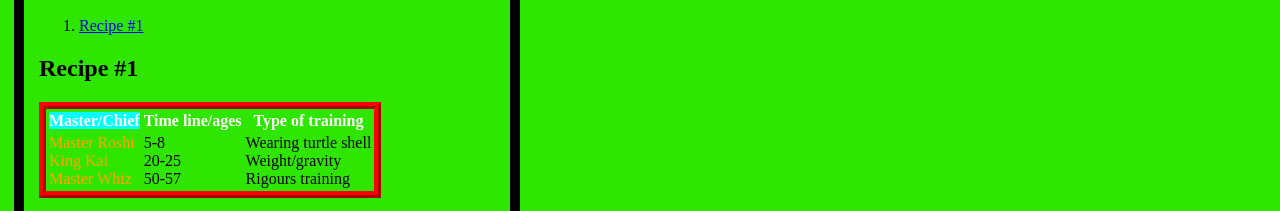
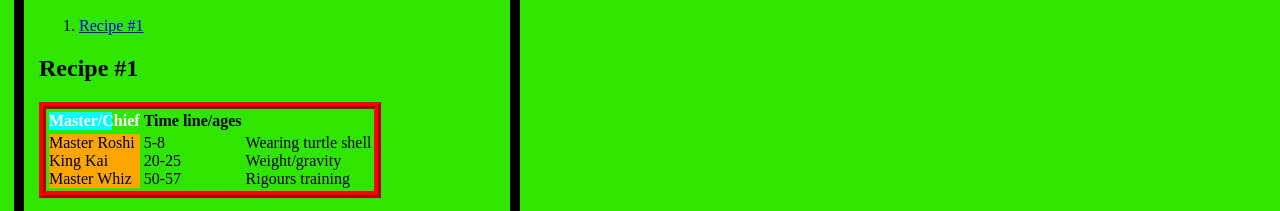
Before and after one commit to TheSaiyanPrince1/TheSaiyanPrince1-github.io, a plain HTML site: page index.html in a window 1280 px wide. Shown: the part 517-728 px from the top of the page. Drawn offline with Linux system fonts and the light colour scheme.

Commit message:
Update index.html

```diff
--- a/index.html
+++ b/index.html
@@ -31,9 +31,9 @@
          }
          .master{color:white;
          }
-         #type{color:white;}
-         #time{color:white;}
-         .All{color:orange;}
+         #type{background:white;}
+         #time{background:white;}
+         .All{background:orange;}
 
 
 
@@ -75,23 +75,23 @@ axios.get('C:/Users/keepi/OneDrive/Desktop/images/galaxy.jpg', config)
         <table id="Table">
             <thead>
                 <tr>
-                 <th><span class="master"> Master/Chief </span></th>
-                 <th> <span id="time">Time line/ages</span></th>
-                    <th> <span id="type">Type of training</span></th>
+                 <th><div class="master"> Master/Chief </th>
+                 <th>  Time line/ages</span></th>
+                    <th> <Type of training</div></th>
                         </tr>
             </thead>
             <tbody>
                 <tr>
-                    <td><span class="All">Master Roshi <br>
+                    <td><div class="All">Master Roshi <br>
                        King Kai<br>
                         Master Whiz<br>
-                     </td></span>
+                     </td>
                      <td> 5-8 <br>
                     20-25 <br>
                      50-57</td>
                     <td> Wearing turtle shell<br>
                         Weight/gravity<br>
-                        Rigours training</td>
+                     Rigours training</div></td>
                 </tr>
             </tbody>
            </table>
```
